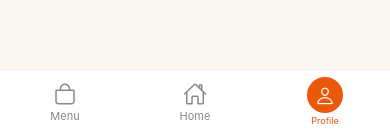
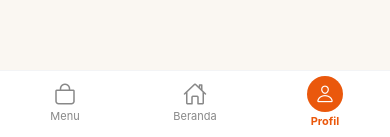
Before and after one commit to iindrisw/Project_Pemograman_Mobile_Kelompok5, a React Native app in the folder kelompok_5ci/: screen /Profile in a window 390 px wide. Shown: the part 704-841 px from the top of the page. Built offline with nearby package versions, Linux system fonts and the light colour scheme.

Commit message:
connect bottom nav

```diff
--- a/kelompok_5ci/src/screens/ProfileScreen.js
+++ b/kelompok_5ci/src/screens/ProfileScreen.js
@@ -12,6 +12,7 @@ import { Ionicons, MaterialCommunityIcons } from '@expo/vector-icons';
 import { SafeAreaView, useSafeAreaInsets } from 'react-native-safe-area-context';
 import { useTheme } from '../theme/ThemeContext';
 import FadeInView from '../components/FadeInView';
+import BottomNav from '../components/BottomNav';
 
 // Nama route tiap menu (harus sama dengan name di Stack.Screen pada App.js)
 const routeByLabel = {
@@ -35,7 +36,6 @@ export default function ProfileScreen({ navigation }) {
   const styles = useMemo(() => createStyles(theme), [theme]);
   const insets = useSafeAreaInsets();
 
-  const goToHome = () => navigation.navigate('Home');
   const logOut = () => {
     navigation.dispatch(
       CommonActions.reset({
@@ -114,40 +114,7 @@ export default function ProfileScreen({ navigation }) {
         </TouchableOpacity>
       </ScrollView>
 
-      <View
-        style={[
-          styles.bottomNav,
-          { height: 70 + insets.bottom, paddingBottom: insets.bottom + 8 },
-        ]}
-      >
-        <TouchableOpacity
-          style={styles.navItem}
-          activeOpacity={0.8}
-          accessibilityRole="button"
-          accessibilityLabel="Menu"
-        >
-          <Ionicons name="bag-outline" size={24} color={theme.navInactive} />
-          <Text style={styles.navLabel}>Menu</Text>
-        </TouchableOpacity>
-
-        <TouchableOpacity
-          style={styles.navItem}
-          onPress={goToHome}
-          activeOpacity={0.8}
-          accessibilityRole="button"
-          accessibilityLabel="Back to Home"
-        >
-          <Ionicons name="home-outline" size={24} color={theme.navInactive} />
-          <Text style={styles.navLabel}>Home</Text>
-        </TouchableOpacity>
-
-        <View style={styles.navItem}>
-          <View style={styles.activeProfileIcon}>
-            <Ionicons name="person-outline" size={19} color={theme.onPrimary} />
-          </View>
-          <Text style={styles.activeNavLabel}>Profile</Text>
-        </View>
-      </View>
+      <BottomNav active="Profile" />
     </FadeInView>
 </SafeAreaView>
   );
@@ -216,39 +183,4 @@ const createStyles = (t) => StyleSheet.create({
     fontSize: 12,
     fontWeight: '600',
   },
-  bottomNav: {
-    position: 'absolute',
-    bottom: 0,
-    left: 0,
-    right: 0,
-    backgroundColor: t.surface,
-    flexDirection: 'row',
-    justifyContent: 'space-around',
-    alignItems: 'center',
-    borderTopWidth: 1,
-    borderTopColor: t.navBorder,
-  },
-  navItem: {
-    minWidth: 60,
-    alignItems: 'center',
-    justifyContent: 'center',
-  },
-  navLabel: {
-    marginTop: 2,
-    color: t.navInactive,
-    fontSize: 11,
-  },
-  activeProfileIcon: {
-    width: 36,
-    height: 36,
-    borderRadius: 18,
-    backgroundColor: t.primary,
-    alignItems: 'center',
-    justifyContent: 'center',
-  },
-  activeNavLabel: {
-    marginTop: 2,
-    color: t.primary,
-    fontSize: 9,
-  },
 });
```
